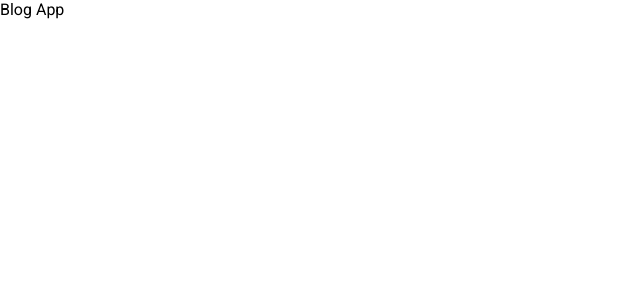
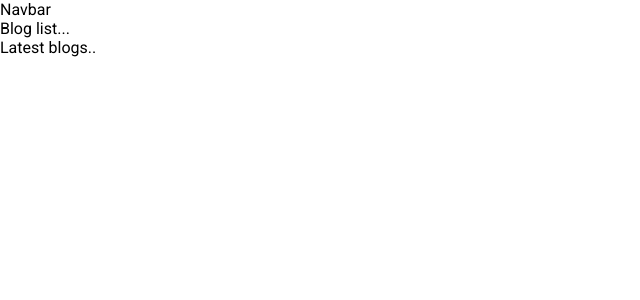
Before and after one commit to robertvari/blog_example, a React (Create React App) app in the folder blog_gui/: page / in a window 1280 px wide. Shown: the top 300 px of the page, without its empty margins (0-640 px from the left). Built offline with nearby package versions, Linux system fonts and the light colour scheme.

Commit message:
blog list, navbar and Latest Card components

```diff
--- a/blog_gui/src/App.js
+++ b/blog_gui/src/App.js
@@ -1,7 +1,15 @@
+import React from "react";
+import Navbar from "./compotents/Navbar";
+import BlogList from "./compotents/BlogList";
+import LatestCard from "./compotents/LatestCard";
+
 function App() {
   return (
     <div>
-      Blog App
+      <Navbar/>
+
+      <BlogList/>
+      <LatestCard/>
     </div>
   );
 }
--- /dev/null
+++ b/blog_gui/src/compotents/BlogList.js
@@ -0,0 +1,9 @@
+import React from 'react';
+
+function BlogList(props) {
+    return (
+        <div>Blog list...</div>
+    );
+}
+
+export default BlogList;
--- /dev/null
+++ b/blog_gui/src/compotents/LatestCard.js
@@ -0,0 +1,9 @@
+import React from 'react';
+
+function LatestCard(props) {
+    return (
+        <div>Latest blogs..</div>
+    );
+}
+
+export default LatestCard;
--- /dev/null
+++ b/blog_gui/src/compotents/Navbar.js
@@ -0,0 +1,9 @@
+import React from 'react';
+
+function Navbar(props) {
+    return (
+        <div>Navbar</div>
+    );
+}
+
+export default Navbar;
```
